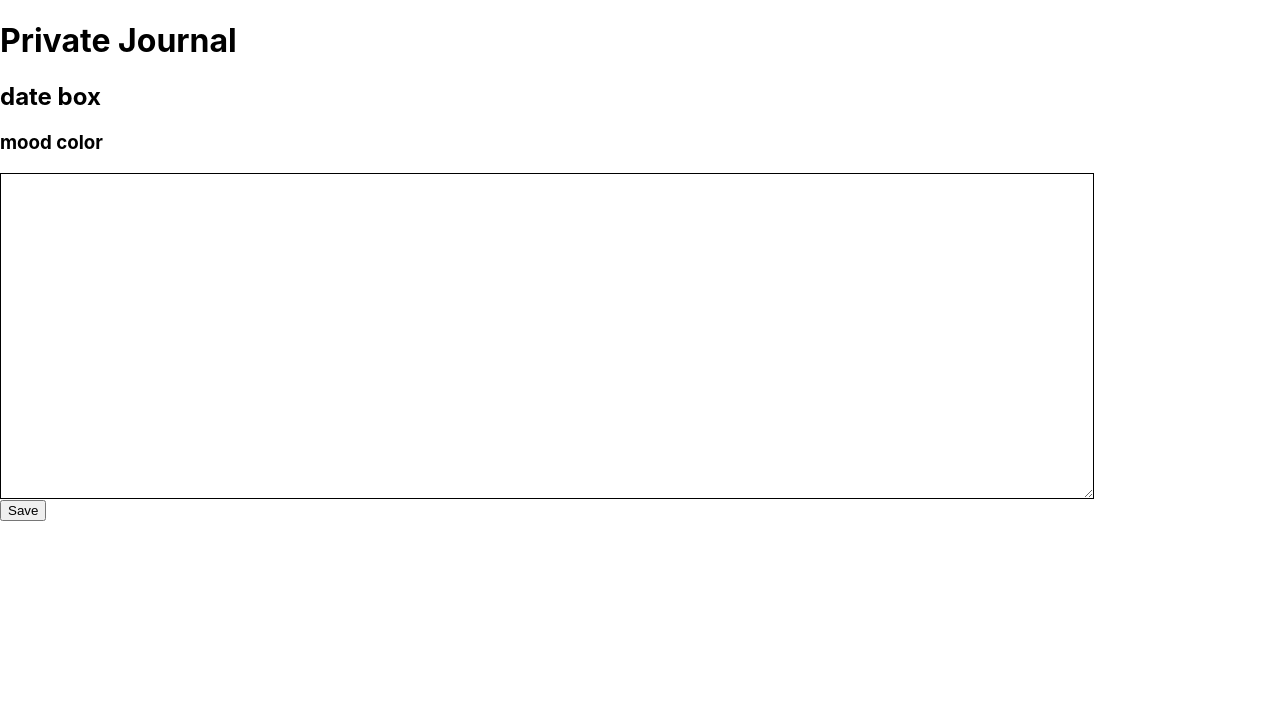
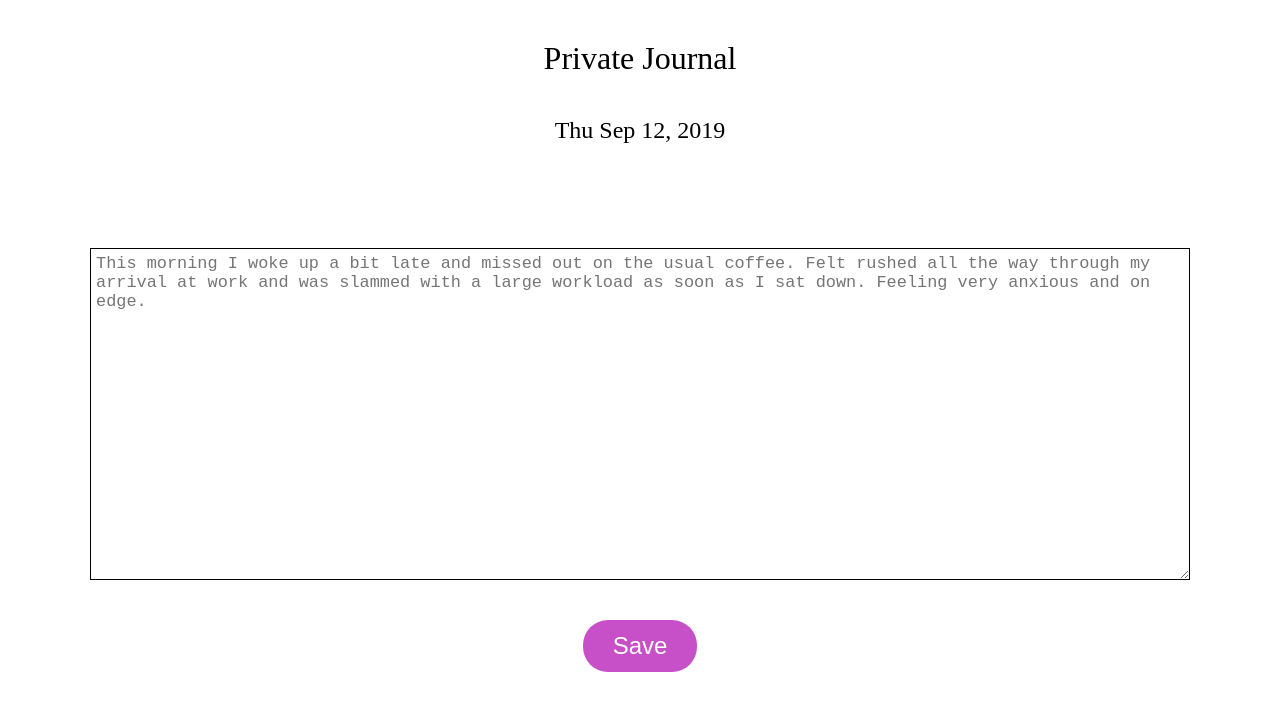
Before and after one commit to sejlaali/power-of-five, a React (Create React App) app in the folder client/: page /submit_text in a window 1280 px wide. Shown: the top 710 px of the page. Built offline with nearby package versions, Linux system fonts and the light colour scheme.

Commit message:
submit-text page functionality

```diff
--- a/client/src/App.js
+++ b/client/src/App.js
@@ -87,10 +87,9 @@ class App extends Component {
     }));
   }
 
-  submitMoodFunc(e) {
-    e.preventDefault();
-    const token = localStorage.getItem('token')
-    postMood(this.state.mood, token)
+  async submitMoodFunc(e) {
+    const token = localStorage.getItem('token');
+    await postMood(this.state.mood, token);
   }
 
   render() {
@@ -101,7 +100,7 @@ class App extends Component {
         <Route exact="exact" path="/submit" component={props => (<SubmitMood selectMood={this.selectMood}/>)}></Route>
         <Route exact="exact" path="/" render={props => (<Homepage isSignedIn={this.state.isSignedIn} selectMood={this.selectMood} />)}></Route>
         <Route exact="exact" path="/login" render={props => (<SignUpLogIn isSignedIn={this.state.isSignedIn} signIn={this.signIn} signUp={this.signUp}/>)}></Route>
-        <Route exact="exact" path="/submit_text" render={props => (<SubmitMoodText handleChange={this.handleMoodChange} submitMoodFunc={this.submitMoodFunc} text={this.state.mood.text}/>)}></Route>
+        <Route exact="exact" path="/submit_text" render={props => (<SubmitMoodText handleChange={this.handleMoodChange} submitMoodFunc={this.submitMoodFunc} mood={this.state.mood}/>)}></Route>
       </Switch>
     </div>);
   }
--- a/client/src/Components/SubmitMoodText.css
+++ b/client/src/Components/SubmitMoodText.css
@@ -3,4 +3,55 @@ textarea {
   width: 85vw;
   border: 1px solid black;
   display: block;
+  font-size: 1.3em;
+  padding:5px;
 }
+
+.text-header {
+  font-family: 'Avenir';
+  font-weight: normal;
+  text-align: center;
+  margin-top: 5vh;
+}
+
+.text-header h1 {
+  margin-top: 10vh;
+}
+
+.mood-text, .mood-color {
+  margin: 0 auto;
+}
+
+.mood-text-container .add-mood-button {
+  margin: 0 auto;
+  display: block;
+  margin-top: 5vh;
+}
+
+.mood-text-link {
+  text-decoration: none;
+}
+
+.mood-color {
+  height: 5vh;
+  width: 5vh;
+  border-radius: 50%;
+  margin-bottom: 4vh;
+  margin-top: 4vh;
+}
+
+._0 {
+  background-color: #26457B;
+}
+._1 {
+  background-color: #676AEB;
+}
+._2 {
+  background-color: #13d128;
+}
+._3 {
+  background-color: #FFF01A;
+}
+._4 {
+  background-color: #F78547;
+}
--- a/client/src/Components/SubmitMoodText.js
+++ b/client/src/Components/SubmitMoodText.js
@@ -8,17 +8,25 @@ class SubmitMoodText extends Component {
   }
 
   render() {
+    let today = new Date();
+    let todayArray = today.toString().split(" ");
+    today = (todayArray[0] + " " + todayArray[1] + " " + todayArray[2] + ", " + todayArray[3]);
+
     return (
-      <div>
-        <h1>Private Journal</h1>
-        <h2>date box</h2>
-        <h3> mood color </h3>
+      <div className="mood-text-container">
+        <h1 className="text-header">Private Journal</h1>
+        <h2 className="text-header">{today}</h2>
+        <div className={`mood-color ${"_"+this.props.mood.number}`}></div>
         <textarea
+          className="mood-text"
           name="text"
           onChange={this.props.handleChange}
-          value={this.props.text}>
+          value={this.props.mood.text}
+          placeholder="This morning I woke up a bit late and missed out on the usual coffee. Felt rushed all the way through my arrival at work and was slammed with a large workload as soon as I sat down. Feeling very anxious and on edge.">
         </textarea>
-        <button onClick={(e) => this.props.submitMoodFunc(e)}>Save</button>
+        <Link className="mood-text-link" to="/">
+          <button className="add-mood-button" onClick={(e) => this.props.submitMoodFunc(e)}>Save</button>
+        </Link>
       </div>
     );
   }
--- a/client/src/services/api.js
+++ b/client/src/services/api.js
@@ -2,7 +2,6 @@ import axios from 'axios';
 
 const postMood = async (mood, token) => {
   await axios.post('http://localhost:3000/moods', {mood, token})
-  console.log('success?');
 }
 
 const getMoods = async () => {
```
